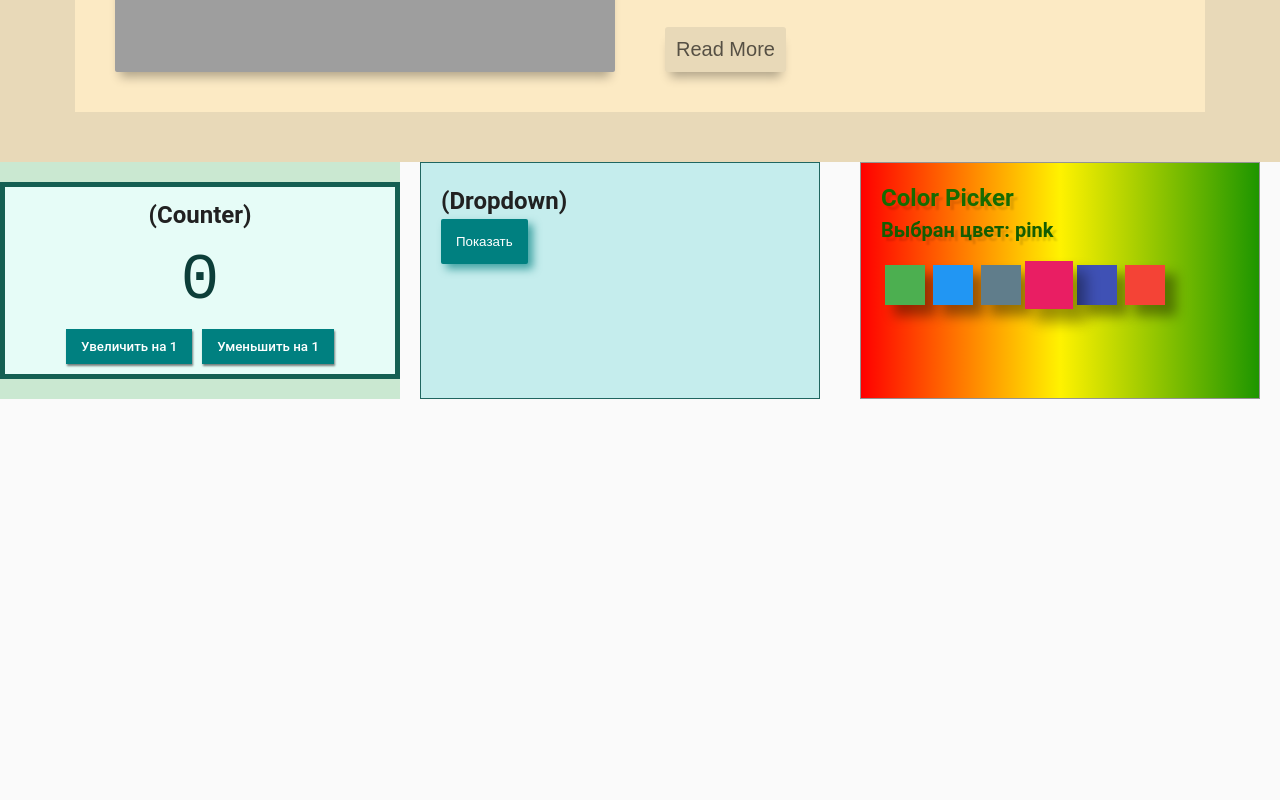
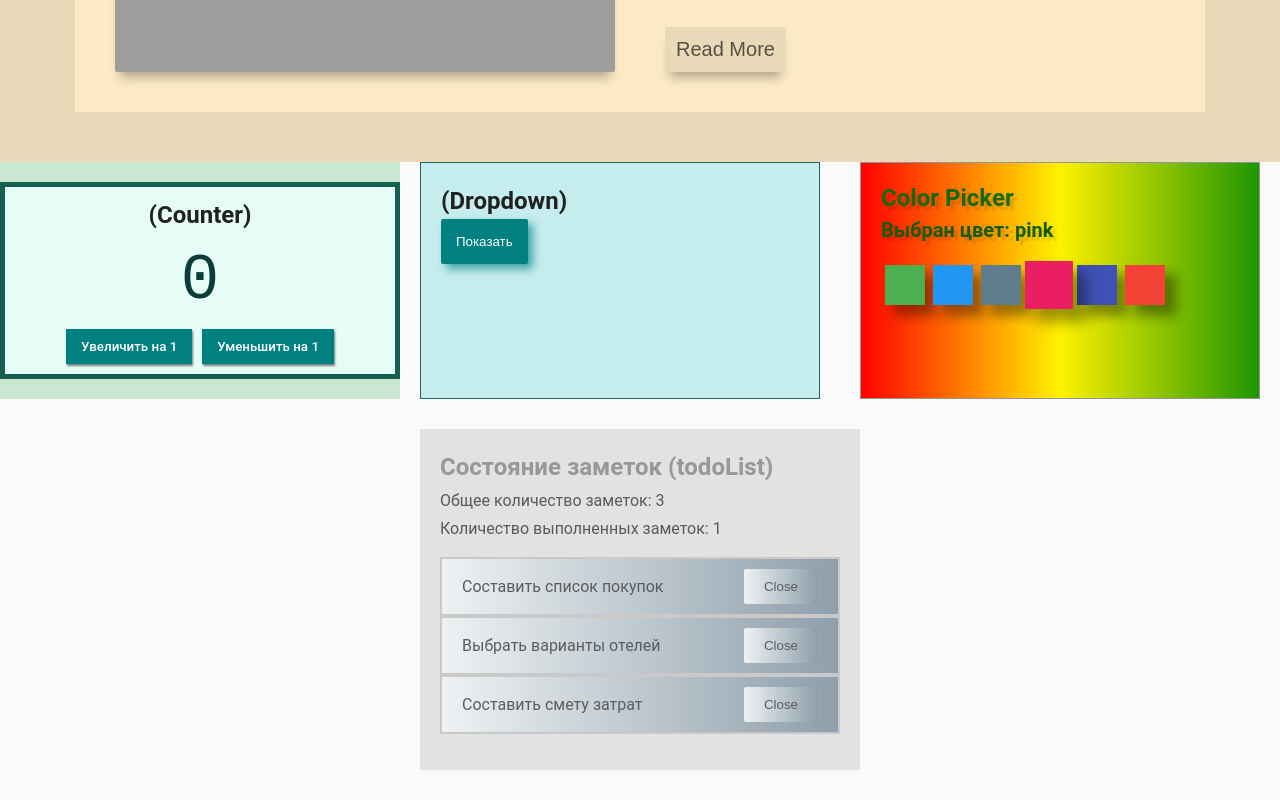
Before and after one commit to Vas2306/React-exam, a React (Create React App) app: page / in a window 1280 px wide. Shown: the part 1601-2401 px from the top of the page. Before the commit the page ends 2000 px from the top, so only its background shows below. Built offline with nearby package versions, Linux system fonts and the light colour scheme; grey boxes are pictures that could not be loaded.

Commit message:
todolist

```diff
--- /dev/null
+++ b/src/colorPicker.json
@@ -0,0 +1,8 @@
+[
+  { "label": "green", "color": "#4CAF50" },
+  { "label": "blue", "color": "#2196F3" },
+  { "label": "grey", "color": "#607D8B" },
+  { "label": "pink", "color": "#E91E63" },
+  { "label": "indigo", "color": "#3F51B5" },
+  { "label": "red", "color": "#F44336" }
+]
--- a/src/components/App/App.js
+++ b/src/components/App/App.js
@@ -1,6 +1,7 @@
 import EventBoard from '../EventBoard/EventBoard';
 import PageTitle from '../PageTitle/PageTitle';
 import upcomingEvents from 'upcoming-events.json';
+import colorPickerOptions from 'colorPicker.json';
 import SectionBusiness from '../SectionBusiness/SectionBusiness';
 import { Container } from './App.styled';
 import { ContainerForThree } from './App.styled';
@@ -8,15 +9,8 @@ import { CustomerSupport } from 'components/CustomerSupport/CustomerSupport';
 import Counter from 'components/Counter/Counter';
 import Dropdown from 'components/Dropdown/Dropdown';
 import ColorPicker from 'components/ColorPicker/Colorpiker';
+import TodoLogic from 'components/TodoLogic/TodoLogic';
 
-const colorPickerOptions = [
-  { label: 'green', color: '#4CAF50' },
-  { label: 'blue', color: '#2196F3' },
-  { label: 'grey', color: '#607D8B' },
-  { label: 'pink', color: '#E91E63' },
-  { label: 'indigo', color: '#3F51B5' },
-  { label: 'red', color: '#F44336' },
-];
 
 export default function App() {
   return (
@@ -26,13 +20,13 @@ export default function App() {
         <PageTitle title="24th Core Worlds Coalition Conference (CSS-module, EventBoard)" />
         <EventBoard events={upcomingEvents} />
       </Container>
-       <CustomerSupport />
+      <CustomerSupport />
       <ContainerForThree>
-
         <Counter initialValue={0} />
         <Dropdown />
         <ColorPicker options={colorPickerOptions} />
       </ContainerForThree>
-    </div>
+      <TodoLogic/>
+      </div>
   );
 }
--- /dev/null
+++ b/src/components/TodoList/TodoList.jsx
@@ -0,0 +1,16 @@
+
+import css from './TodoList.module.css';
+const TodoList = ({ todos,onDeleteTodo }) => {
+  return (
+    <ul className={css.list}>
+      {todos.map(({ id, text }) => (
+        <li key={id} className={css.item}>
+          <p className={css.description}>{text}</p>
+              <button onClick={() => onDeleteTodo(id)} className={css.button}>Close</button>
+        </li>
+      ))}
+    </ul>
+  );
+};
+
+export default TodoList;
--- /dev/null
+++ b/src/components/TodoList/TodoList.module.css
@@ -0,0 +1,60 @@
+.list {
+  list-style: none;
+  padding-left: 0;
+  /* margin: 30px auto; */
+  width: 400px;
+  background: #8e9eab;
+  background: -webkit-linear-gradient(to right, #eef2f3, #8e9eab);
+  background: linear-gradient(to right, #eef2f3, #8e9eab);
+}
+.item {
+  display: flex;
+  justify-content: space-between;
+  align-items: center;
+  padding-right: 20px;
+  padding-left: 20px;
+  padding-top: 10px;
+  padding-bottom: 10px;
+  border: 2px solid #c9c9c9;
+}
+.description {
+  color: #5a5d60;
+}
+
+.button {
+  padding-right: 20px;
+  padding-left: 20px;
+  padding-top: 10px;
+  padding-bottom: 10px;
+  border: none;
+  border-radius: 2px;
+  background: #8e9eab;
+  background: -webkit-linear-gradient(to right, #eef2f3, #8e9eab);
+  background: linear-gradient(to right, #eef2f3, #8e9eab);
+  cursor: pointer;
+  background-size: 100%;
+  /* background-color: transparent; */
+  color: #5a5d60;
+  cursor: pointer;
+  position: relative;
+  z-index: 100;
+}
+
+.button:before {
+  border-radius: inherit;
+  background: -webkit-linear-gradient(to right, #8e9eab, #eef2f3);
+  background-image: linear-gradient(to right, #8e9eab, #eef2f3);
+  content: '';
+  height: 100%;
+  width: 100%;
+  position: absolute;
+  top: 0;
+  left: 0;
+  opacity: 0;
+  z-index: -100;
+  transition: opacity 500ms;
+}
+
+.button:hover:before {
+  opacity: 1;
+}
--- /dev/null
+++ b/src/components/TodoLogic/TodoLogic.jsx
@@ -0,0 +1,37 @@
+import { Component } from 'react';
+import css from './TodoLogic.module.css';
+import TodoList from 'components/TodoList/TodoList';
+import initialTodos from '../../todos.json';
+class TodoLogic extends Component {
+  state = {
+    todos: initialTodos,
+  };
+
+  deleteTodo = todoId => {
+    this.setState(prevState => ({
+      todos: prevState.todos.filter(todo => todo.id !== todoId),
+    }));
+  };
+  render() {
+    const { todos } = this.state;
+    const totalTodoCount = todos.length;
+    const completedTodoCount = todos.reduce(
+      (total, todo) => (todo.completed ? total + 1 : total),
+      0
+    );
+    return (
+      <div className={css.container}>
+        <h2 className={css.title}>Состояние заметок (todoList)</h2>
+        <p className={css.description}>
+          Общее количество заметок: {totalTodoCount}
+        </p>
+        <p className={css.description}>
+          Количество выполненных заметок: {completedTodoCount}
+        </p>
+        <TodoList todos={todos} onDeleteTodo={this.deleteTodo} />
+      </div>
+    );
+  }
+}
+
+export default TodoLogic;
--- /dev/null
+++ b/src/components/TodoLogic/TodoLogic.module.css
@@ -0,0 +1,14 @@
+.container {
+  width: 440px;
+  padding: 20px;
+  margin: 30px auto;
+  background-color: #e2e2e2;
+}
+.title {
+  margin-bottom: 4px;
+  color: #989898;
+}
+.description {
+  margin-bottom: 4px;
+  color: #5a5a5a;
+}
--- /dev/null
+++ b/src/todos.json
@@ -0,0 +1,5 @@
+[
+  { "id": "id-1", "text": "Составить список покупок", "completed": true },
+  { "id": "id-2", "text": "Выбрать варианты отелей", "completed": false },
+  { "id": "id-3", "text": "Составить смету затрат", "completed": false }
+]
```
